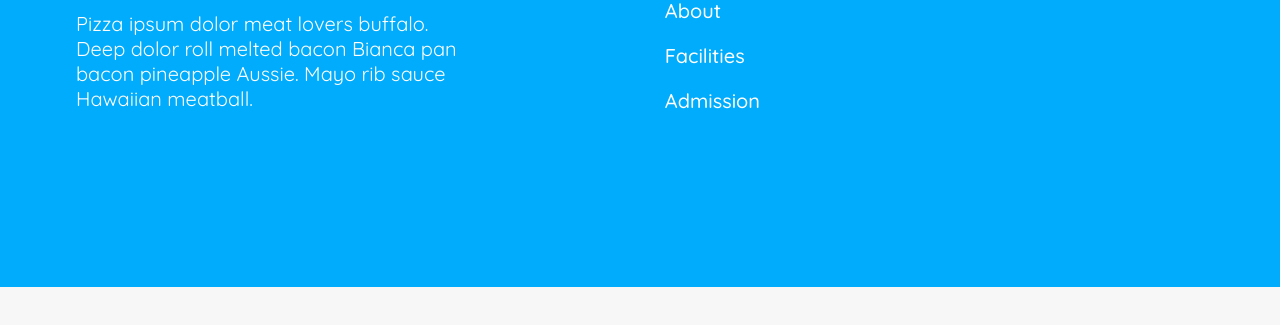
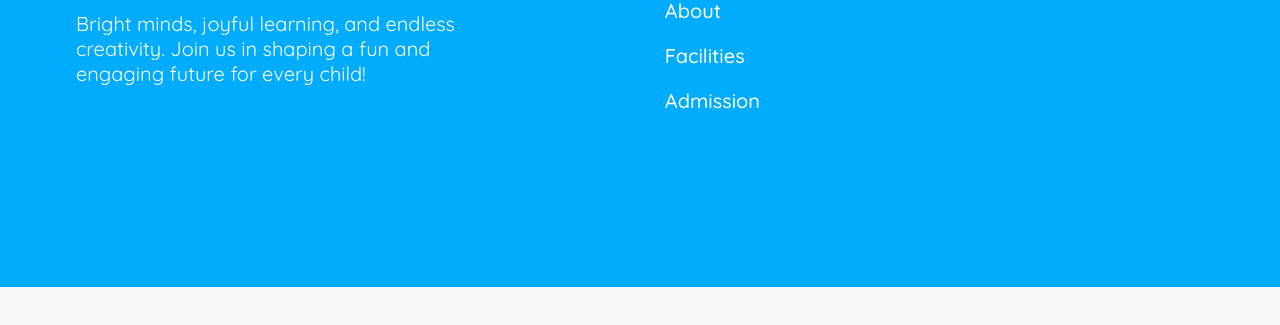
Before and after one commit to gmsakibursabbir/kid-school, a plain HTML site: page index.html in a window 1280 px wide. Shown: the part 2851-3176 px from the top of the page. Drawn offline with Linux system fonts and the light colour scheme.

Commit message:
footer text updated

```diff
--- a/index.html
+++ b/index.html
@@ -249,9 +249,7 @@
               >
             </a>
             <p>
-              Pizza ipsum dolor meat lovers buffalo. Deep dolor roll melted
-              bacon Bianca pan bacon pineapple Aussie. Mayo rib sauce Hawaiian
-              meatball.
+              Bright minds, joyful learning, and endless creativity. Join us in shaping a fun and engaging future for every child!
             </p>
           </div>
           <div class="footer-link">
```
